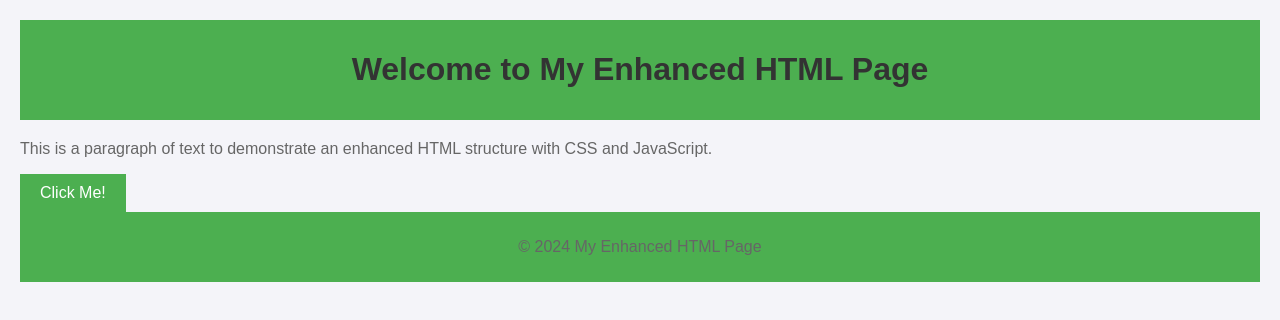
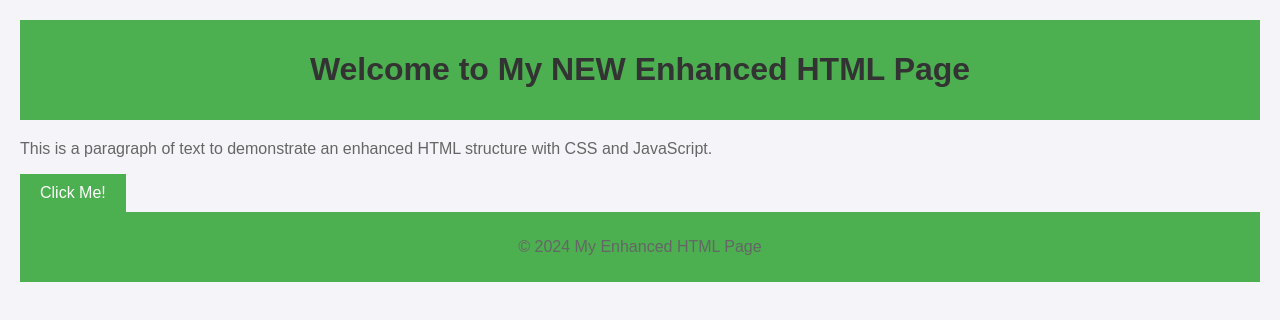
Before and after one commit to lilykayo/kayo_trial, a plain HTML site: page index.html in a window 1280 px wide. Drawn offline with Linux system fonts and the light colour scheme.

Commit message:
Update index.html

```diff
--- a/index.html
+++ b/index.html
@@ -8,7 +8,7 @@
 </head>
 <body>
     <header>
-        <h1>Welcome to My Enhanced HTML Page</h1>
+        <h1>Welcome to My NEW Enhanced HTML Page</h1>
     </header>
     <main>
         <p>This is a paragraph of text to demonstrate an enhanced HTML structure with CSS and JavaScript.</p>
```
